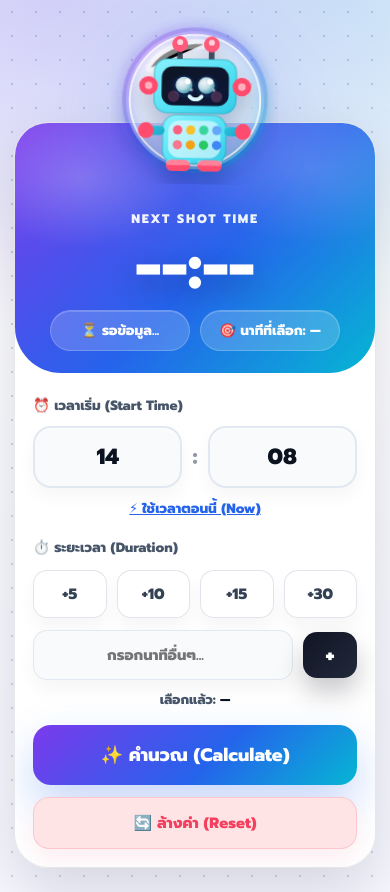
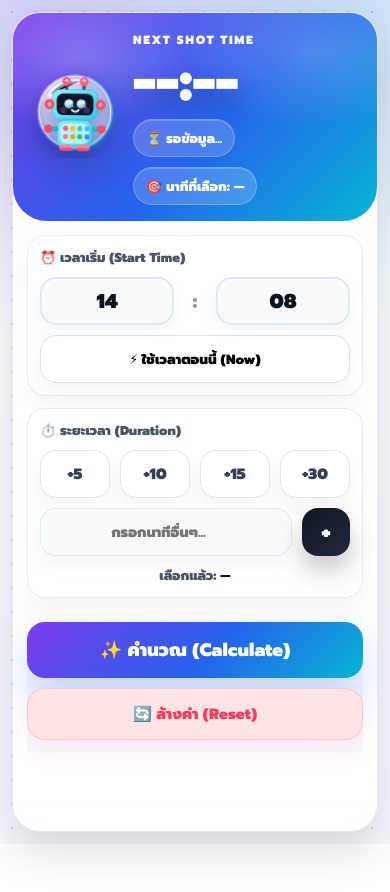
Before and after one commit to gbright2021-bot/ivp-timer, a plain HTML site: page index.html in a window 390 px wide. After the commit the page ends 844 px from the top, so only its background shows below. Drawn offline with Linux system fonts and the light colour scheme.

Commit message:
Update mobile layout

```diff
--- a/index.html
+++ b/index.html
@@ -1,25 +1,23 @@
 <!DOCTYPE html>
 <html lang="th">
 <head>
-  <meta charset="UTF-8">
-  <meta name="viewport" content="width=device-width, initial-scale=1.0, maximum-scale=1.0, user-scalable=no">
+  <meta charset="UTF-8" />
+  <meta name="viewport" content="width=device-width, initial-scale=1.0, maximum-scale=1.0, user-scalable=no" />
   <title>Super Cute AI Next Shot</title>
 
-  <link href="https://fonts.googleapis.com/css2?family=Prompt:wght@300;400;600;800&display=swap" rel="stylesheet">
+  <link href="https://fonts.googleapis.com/css2?family=Prompt:wght@300;400;600;800;900&display=swap" rel="stylesheet" />
 
   <style>
     :root{
-      /* Premium Aurora (Violet → Royal Blue → Cyan) */
       --grad: linear-gradient(135deg, #7C3AED 0%, #2563EB 55%, #06B6D4 100%);
-
       --bg: #F6F7FF;
-      --card: rgba(255,255,255,.88);
+      --card: rgba(255,255,255,.90);
 
       --text: #0B1220;
       --muted: #475569;
       --line: rgba(15, 23, 42, .10);
 
-      --chip: rgba(255,255,255,.90);
+      --chip: rgba(255,255,255,.92);
       --chip-line: rgba(148,163,184,.28);
 
       --blue: #2563EB;
@@ -27,20 +25,33 @@
       --danger-bg: #FFE4E6;
       --danger: #F43F5E;
 
-      --shadow: 0 22px 60px rgba(2,6,23,.14);
-      --r1: 34px;
+      --shadow: 0 18px 44px rgba(2,6,23,.14);
+      --r1: 28px;
       --focus: 0 0 0 4px rgba(37,99,235,.18);
+
+      --safe-b: env(safe-area-inset-bottom, 0px);
+      --safe-t: env(safe-area-inset-top, 0px);
+      --app-pad: 12px;
+
+      /* one-thumb target sizes */
+      --tap: 48px;
     }
 
-    *{ box-sizing:border-box; font-family:'Prompt', system-ui, -apple-system, "Segoe UI", Tahoma, Arial, sans-serif; -webkit-tap-highlight-color:transparent; }
+    *{
+      box-sizing:border-box;
+      font-family:'Prompt', system-ui, -apple-system, "Segoe UI", Tahoma, Arial, sans-serif;
+      -webkit-tap-highlight-color:transparent;
+    }
+
+    html, body{ height:100%; }
 
     body{
       margin:0;
-      min-height:100vh;
-      padding: 18px 14px calc(24px + env(safe-area-inset-bottom));
+      height: 100dvh;
+      padding: calc(var(--app-pad) + var(--safe-t)) var(--app-pad) calc(var(--app-pad) + var(--safe-b));
       display:flex;
       justify-content:center;
-      align-items:flex-start;
+      align-items:stretch;
 
       background:
         radial-gradient(900px 540px at 12% 0%, rgba(124,58,237,.22), transparent 62%),
@@ -48,55 +59,44 @@
         radial-gradient(#CBD5E1 1.1px, transparent 1.1px),
         linear-gradient(180deg, #FFFFFF, var(--bg));
       background-size: auto, auto, 24px 24px, auto;
+      overscroll-behavior: none;
     }
 
-    .container{
+    .app{
       width:100%;
-      max-width: 390px;
+      max-width: 430px;
+      height: 100%;
       display:flex;
       flex-direction:column;
-      align-items:center;
-      gap: 12px;
-      margin-top: 6px;
     }
 
-    .avatar-box{
-      width: 168px;
-      height: 168px;
-      margin-bottom: -82px;
-      z-index: 10;
-      position: relative;
-      animation: float 3.2s ease-in-out infinite;
-      filter: drop-shadow(0 20px 34px rgba(37,99,235,.20));
-    }
-    @keyframes float{
-      0% { transform: translateY(0px) rotate(0deg); }
-      50%{ transform: translateY(-8px) rotate(1.1deg); }
-      100%{ transform: translateY(0px) rotate(0deg); }
-    }
-    @media (prefers-reduced-motion: reduce){
-      .avatar-box{ animation:none; }
-    }
-
+    /* Full-screen card */
     .card{
-      width:100%;
+      flex:1;
+      min-height:0;
       border-radius: var(--r1);
       overflow:hidden;
       background: var(--card);
       border:1px solid var(--line);
       box-shadow: var(--shadow);
       backdrop-filter: blur(12px);
+      display:flex;
+      flex-direction:column;
+      position:relative;
     }
 
-    .header-display{
+    /* Header (fixed area) */
+    .header{
+      position:relative;
       background: var(--grad);
-      color: #fff;
-      text-align:center;
-      padding: 86px 18px 22px;
-      border-radius: 0 0 46px 46px;
-      position:relative;
+      color:#fff;
+      padding: 18px 16px 16px;
+      padding-top: 18px;
+      border-radius: 0 0 34px 34px;
+      overflow:hidden;
+      flex: 0 0 auto;
     }
-    .header-display::after{
+    .header::after{
       content:"";
       position:absolute; inset:0;
       background:
@@ -106,33 +106,53 @@
       pointer-events:none;
     }
 
-    .title{
+    .hero{
       position:relative;
       z-index:1;
-      font-size: 12.5px;
-      letter-spacing: 1.8px;
+      display:grid;
+      grid-template-columns: 92px 1fr;
+      gap: 12px;
+      align-items:center;
+    }
+
+    .avatar-box{
+      width: 92px;
+      height: 92px;
+      display:grid;
+      place-items:center;
+      filter: drop-shadow(0 14px 22px rgba(0,0,0,.20));
+      animation: float 3.2s ease-in-out infinite;
+    }
+    @keyframes float{
+      0% { transform: translateY(0px) rotate(0deg); }
+      50%{ transform: translateY(-6px) rotate(0.9deg); }
+      100%{ transform: translateY(0px) rotate(0deg); }
+    }
+    @media (prefers-reduced-motion: reduce){
+      .avatar-box{ animation:none; }
+    }
+
+    .title{
+      font-size: 12px;
+      letter-spacing: 1.6px;
       opacity: .95;
       font-weight: 900;
       text-transform: uppercase;
+      margin-bottom: 6px;
     }
 
     .result-time{
-      position:relative;
-      z-index:1;
-      font-size: 64px;
+      font-size: 56px;
       font-weight: 900;
       line-height: 1;
-      margin: 8px 0 10px;
-      text-shadow: 0 10px 28px rgba(0,0,0,.25);
+      margin: 2px 0 8px;
+      text-shadow: 0 10px 24px rgba(0,0,0,.25);
       font-variant-numeric: tabular-nums;
     }
 
     .pill-row{
-      position:relative;
-      z-index:1;
       display:flex;
       gap:10px;
-      justify-content:center;
       flex-wrap:wrap;
     }
 
@@ -141,15 +161,16 @@
       align-items:center;
       justify-content:center;
       gap:8px;
-      min-width: 140px;
-      padding: 9px 16px;
+      min-height: 38px;
+      padding: 8px 12px;
       border-radius: 999px;
       background: rgba(255,255,255,.18);
-      border: 1px solid rgba(255,255,255,.20);
+      border: 1px solid rgba(255,255,255,.22);
       backdrop-filter: blur(12px);
       font-weight: 900;
-      font-size: 13.5px;
+      font-size: 13px;
       box-shadow: inset 0 1px 0 rgba(255,255,255,.18);
+      white-space: nowrap;
     }
 
     .blink{
@@ -160,12 +181,28 @@
     }
     @keyframes blinker{ 50%{ opacity:.72; } }
 
-    .controls{ padding: 22px 18px 18px; }
+    /* Controls scroll area */
+    .controls{
+      flex:1;
+      min-height:0;
+      overflow:auto;
+      -webkit-overflow-scrolling: touch;
+      padding: 14px 14px 0;
+    }
+
+    .section{
+      background: rgba(255,255,255,.65);
+      border: 1px solid rgba(15,23,42,.08);
+      border-radius: 18px;
+      padding: 12px;
+      box-shadow: 0 10px 18px rgba(2,6,23,.03);
+      margin-bottom: 12px;
+    }
 
     .label{
-      font-size: 13.5px;
+      font-size: 13px;
       color: var(--muted);
-      margin-bottom: 10px;
+      margin: 0 0 10px;
       font-weight: 900;
       display:flex;
       align-items:center;
@@ -173,25 +210,25 @@
     }
 
     .time-picker-row{
-      display:flex;
+      display:grid;
+      grid-template-columns: 1fr 22px 1fr;
+      gap: 10px;
       align-items:center;
-      justify-content:space-between;
-      gap: 10px;
-      margin-bottom: 8px;
     }
 
-    .select-wrapper{ flex:1; position:relative; }
+    .select-wrapper{ position:relative; }
 
     select{
       width:100%;
-      padding: 14px 12px;
-      font-size: 22px;
+      height: var(--tap);
+      padding: 0 12px;
+      font-size: 20px;
       font-weight: 900;
       text-align:center;
       color: var(--text);
       background: rgba(248,250,252,.96);
       border: 2px solid rgba(226,232,240,.98);
-      border-radius: 18px;
+      border-radius: 16px;
       outline:none;
       appearance:none;
       -webkit-appearance:none;
@@ -206,36 +243,43 @@
     }
 
     .colon{
-      font-size: 22px;
+      font-size: 20px;
       font-weight: 900;
       color: rgba(71,85,105,.60);
-      margin-top: -2px;
+      text-align:center;
     }
 
-    .link-now{
-      text-align:center;
+    .now-row{
+      display:flex;
+      gap:10px;
       margin-top: 10px;
-      color: var(--blue);
-      font-size: 13.5px;
+    }
+
+    .btn-now{
+      flex:1;
+      height: var(--tap);
+      border-radius: 16px;
+      border: 1px solid rgba(148,163,184,.30);
+      background: rgba(255,255,255,.85);
       font-weight: 900;
-      text-decoration: underline;
       cursor:pointer;
-      user-select:none;
+      box-shadow: 0 10px 18px rgba(2,6,23,.04);
+      transition: transform .08s ease;
     }
+    .btn-now:active{ transform: scale(.99); }
 
     .grid-minutes{
       display:grid;
       grid-template-columns: repeat(4, 1fr);
       gap: 10px;
-      margin-top: 12px;
     }
 
     .btn-min{
+      height: var(--tap);
       background: var(--chip);
       border: 1px solid var(--chip-line);
       color: #334155;
-      padding: 12px 0;
-      border-radius: 14px;
+      border-radius: 16px;
       font-size: 15px;
       font-weight: 900;
       cursor:pointer;
@@ -249,24 +293,25 @@
       color:#fff;
       border-color: rgba(37,99,235,.50);
       box-shadow: 0 18px 30px rgba(37,99,235,.22);
-      transform: translateY(-2px);
+      transform: translateY(-1px);
     }
 
     .action-row{
-      display:flex;
+      display:grid;
+      grid-template-columns: 1fr var(--tap);
       gap:10px;
-      margin-top: 12px;
+      margin-top: 10px;
       align-items:center;
     }
 
     .input-custom{
-      flex:1;
-      padding: 13px 12px;
-      border-radius: 14px;
+      height: var(--tap);
+      padding: 0 12px;
+      border-radius: 16px;
       border: 1px solid rgba(226,232,240,.98);
       background: rgba(248,250,252,.96);
       text-align:center;
-      font-size: 14.5px;
+      font-size: 14px;
       font-weight: 900;
       outline:none;
       transition:.18s ease;
@@ -279,10 +324,10 @@
     }
 
     .btn-add{
-      width: 54px;
-      height: 46px;
+      width: var(--tap);
+      height: var(--tap);
       border:none;
-      border-radius: 14px;
+      border-radius: 16px;
       cursor:pointer;
       font-size: 22px;
       font-weight: 900;
@@ -302,17 +347,25 @@
     }
     .selected-line b{ color: var(--text); }
 
+    /* One-thumb sticky actions */
+    .sticky-actions{
+      position: sticky;
+      bottom: 0;
+      padding: 12px 0 calc(12px + var(--safe-b));
+      background: linear-gradient(180deg, rgba(246,247,255,0) 0%, rgba(246,247,255,.88) 28%, rgba(246,247,255,.96) 100%);
+      backdrop-filter: blur(10px);
+    }
+
     .btn-calc{
       width:100%;
+      height: 56px;
       background: var(--grad);
       color:#fff;
       border:none;
-      padding: 16px;
       border-radius: 18px;
       font-size: 18px;
       font-weight: 900;
       cursor:pointer;
-      margin-top: 16px;
       box-shadow: 0 20px 44px rgba(37,99,235,.26);
       transition: transform .08s ease;
       display:flex;
@@ -320,16 +373,16 @@
       align-items:center;
       gap:10px;
     }
-    .btn-calc:active{ transform: scale(.98); }
+    .btn-calc:active{ transform: scale(.99); }
 
     .btn-reset{
       width:100%;
-      margin-top: 12px;
-      padding: 14px;
+      margin-top: 10px;
+      height: 52px;
       background: var(--danger-bg);
       color: var(--danger);
       border: 1px solid rgba(244,63,94,.18);
-      border-radius: 16px;
+      border-radius: 18px;
       font-size: 15px;
       font-weight: 900;
       cursor:pointer;
@@ -339,31 +392,39 @@
       gap:8px;
       box-shadow: 0 12px 22px rgba(244,63,94,.08);
     }
+
+    /* Small phones */
+    @media (max-height: 700px){
+      .result-time{ font-size: 50px; }
+      .hero{ grid-template-columns: 82px 1fr; }
+      .avatar-box{ width:82px; height:82px; }
+    }
   </style>
 </head>
 
 <body>
-  <div class="container">
+  <div class="app">
+    <div class="card">
 
+      <div class="header">
+        <div class="hero">
           <div class="avatar-box" aria-hidden="true">
-      <svg viewBox="0 0 180 180" width="168" height="168" xmlns="http://www.w3.org/2000/svg">
+            <!-- SVG kept as-is (scaled) -->
+            <svg viewBox="0 0 180 180" width="92" height="92" xmlns="http://www.w3.org/2000/svg">
               <defs>
                 <radialGradient id="bubbleFill" cx="30%" cy="25%" r="80%">
                   <stop offset="0%" stop-color="#FFFFFF" stop-opacity="0.95"/>
                   <stop offset="45%" stop-color="#EAF2FF" stop-opacity="0.70"/>
                   <stop offset="100%" stop-color="#D9F2FF" stop-opacity="0.55"/>
                 </radialGradient>
-
                 <linearGradient id="ringGrad" x1="20%" y1="10%" x2="90%" y2="90%">
                   <stop offset="0%" stop-color="#7C3AED" stop-opacity="0.55"/>
                   <stop offset="55%" stop-color="#2563EB" stop-opacity="0.55"/>
                   <stop offset="100%" stop-color="#06B6D4" stop-opacity="0.55"/>
                 </linearGradient>
-
                 <filter id="softShadow" x="-25%" y="-25%" width="150%" height="150%">
                   <feDropShadow dx="0" dy="10" stdDeviation="10" flood-color="#0F172A" flood-opacity="0.18"/>
                 </filter>
-
                 <filter id="glow" x="-40%" y="-40%" width="180%" height="180%">
                   <feGaussianBlur stdDeviation="6" result="b"/>
                   <feMerge>
@@ -371,23 +432,19 @@
                     <feMergeNode in="SourceGraphic"/>
                   </feMerge>
                 </filter>
-
                 <linearGradient id="robotAqua" x1="0%" y1="0%" x2="100%" y2="100%">
                   <stop offset="0%" stop-color="#8AF2FF"/>
                   <stop offset="60%" stop-color="#4FE0F3"/>
                   <stop offset="100%" stop-color="#31C9E7"/>
                 </linearGradient>
-
                 <linearGradient id="robotAquaDark" x1="0%" y1="0%" x2="100%" y2="100%">
                   <stop offset="0%" stop-color="#2AC3E1"/>
                   <stop offset="100%" stop-color="#1BA9C6"/>
                 </linearGradient>
-
                 <linearGradient id="screenGrad" x1="0%" y1="0%" x2="100%" y2="100%">
                   <stop offset="0%" stop-color="#0B1225"/>
                   <stop offset="100%" stop-color="#101A35"/>
                 </linearGradient>
-
                 <radialGradient id="eyeGlow" cx="35%" cy="35%" r="70%">
                   <stop offset="0%" stop-color="#FFFFFF" stop-opacity="0.95"/>
                   <stop offset="55%" stop-color="#D9FBFF" stop-opacity="0.85"/>
@@ -466,8 +523,7 @@
             </svg>
           </div>
 
-    <div class="card">
-      <div class="header-display">
+          <div>
             <div class="title">NEXT SHOT TIME</div>
             <div class="result-time" id="resultDisplay">--:--</div>
             <div class="pill-row">
@@ -475,8 +531,11 @@
               <div class="pill" id="selectedBadge">🎯 นาทีที่เลือก: —</div>
             </div>
           </div>
+        </div>
+      </div>
 
       <div class="controls">
+        <div class="section">
           <label class="label">⏰ เวลาเริ่ม (Start Time)</label>
 
           <div class="time-picker-row">
@@ -489,31 +548,36 @@
             </div>
           </div>
 
-        <div class="link-now" onclick="setCurrentTime()">⚡ ใช้เวลาตอนนี้ (Now)</div>
+          <div class="now-row">
+            <button class="btn-now" type="button" onclick="setCurrentTime(true)">⚡ ใช้เวลาตอนนี้ (Now)</button>
+          </div>
+        </div>
 
-        <div style="margin-top:18px;">
+        <div class="section">
           <label class="label">⏱️ ระยะเวลา (Duration)</label>
 
           <div class="grid-minutes">
-            <button class="btn-min" onclick="selectMinute(5, this)">+5</button>
-            <button class="btn-min" onclick="selectMinute(10, this)">+10</button>
-            <button class="btn-min" onclick="selectMinute(15, this)">+15</button>
-            <button class="btn-min" onclick="selectMinute(30, this)">+30</button>
+            <button class="btn-min" type="button" onclick="selectMinute(5, this)">+5</button>
+            <button class="btn-min" type="button" onclick="selectMinute(10, this)">+10</button>
+            <button class="btn-min" type="button" onclick="selectMinute(15, this)">+15</button>
+            <button class="btn-min" type="button" onclick="selectMinute(30, this)">+30</button>
           </div>
 
           <div class="action-row">
-            <input type="number" id="customMinInput" class="input-custom" placeholder="กรอกนาทีอื่นๆ..." min="0" step="1">
-            <button class="btn-add" onclick="useCustomMinute()">+</button>
+            <input type="number" id="customMinInput" class="input-custom" placeholder="กรอกนาทีอื่นๆ..." min="0" step="1" inputmode="numeric" />
+            <button class="btn-add" type="button" onclick="useCustomMinute()">+</button>
           </div>
 
           <div class="selected-line" id="selectedLine">เลือกแล้ว: <b>—</b></div>
         </div>
 
-        <button class="btn-calc" onclick="calculate()">✨ คำนวณ (Calculate)</button>
-        <button class="btn-reset" onclick="resetAll()">🔄 ล้างค่า (Reset)</button>
+        <div class="sticky-actions">
+          <button class="btn-calc" type="button" onclick="calculate()">✨ คำนวณ (Calculate)</button>
+          <button class="btn-reset" type="button" onclick="resetAll()">🔄 ล้างค่า (Reset)</button>
         </div>
       </div>
 
+    </div>
   </div>
 
   <script>
@@ -538,7 +602,7 @@
         mSelect.appendChild(opt);
       }
 
-      setCurrentTime();
+      setCurrentTime(false);
       updateSelectedUI();
     };
 
@@ -548,10 +612,15 @@
       document.getElementById('selectedLine').innerHTML = `เลือกแล้ว: <b>${text}</b>`;
     }
 
-    function setCurrentTime() {
+    function setCurrentTime(resetCountdown) {
       const now = new Date();
       document.getElementById('hourSelect').value = now.getHours();
       document.getElementById('minuteSelect').value = now.getMinutes();
+
+      if (resetCountdown === true) {
+        // only refresh picks; do not force reset state unless user wants
+        // keep selectedMinutes as-is for one-thumb workflow
+      }
     }
 
     function selectMinute(min, btn) {
@@ -566,7 +635,10 @@
       const val = document.getElementById('customMinInput').value;
       if (val !== '') {
         const n = parseInt(val, 10);
-        if (!Number.isFinite(n) || n < 0) { alert("⚠️ กรุณากรอกนาทีเป็นตัวเลข ≥ 0"); return; }
+        if (!Number.isFinite(n) || n < 0) {
+          alert("⚠️ กรุณากรอกนาทีเป็นตัวเลข ≥ 0");
+          return;
+        }
         selectedMinutes = n;
         document.querySelectorAll('.btn-min').forEach(b => b.classList.remove('active'));
         updateSelectedUI();
@@ -605,31 +677,51 @@
       countdownInterval = setInterval(updateTimer, 1000);
     }
 
+    function isSameDay(d1, d2) {
+      return d1.getFullYear() === d2.getFullYear()
+        && d1.getMonth() === d2.getMonth()
+        && d1.getDate() === d2.getDate();
+    }
+
     function calculate() {
       const hVal = parseInt(document.getElementById('hourSelect').value, 10);
       const mVal = parseInt(document.getElementById('minuteSelect').value, 10);
 
-      if (selectedMinutes === 0) { alert("⚠️ กรุณาเลือกนาทีที่จะบวกเพิ่ม"); return; }
+      if (selectedMinutes === 0) {
+        alert("⚠️ กรุณาเลือกนาทีที่จะบวกเพิ่ม");
+        return;
+      }
 
-      const date = new Date();
-      date.setHours(hVal);
-      date.setMinutes(mVal);
-      date.setSeconds(0);
+      const base = new Date();
+      base.setHours(hVal);
+      base.setMinutes(mVal);
+      base.setSeconds(0);
+      base.setMilliseconds(0);
 
-      date.setMinutes(date.getMinutes() + selectedMinutes);
+      const target = new Date(base.getTime());
+      target.setMinutes(target.getMinutes() + selectedMinutes);
 
-      const nextH = String(date.getHours()).padStart(2, '0');
-      const nextM = String(date.getMinutes()).padStart(2, '0');
+      // Requirement: no cross-day
+      if (!isSameDay(base, target)) {
+        const badge = document.getElementById('countdownBadge');
+        badge.classList.remove('blink');
+        badge.innerText = "⚠️ เกิน 24:00 (ห้ามข้ามวัน)";
+        alert("⚠️ เวลาที่คำนวณได้ข้ามวัน (เกิน 24:00)\nกรุณาเลือกเวลาเริ่มให้เร็วขึ้น หรือ ลดจำนวนนาที");
+        return;
+      }
+
+      const nextH = String(target.getHours()).padStart(2, '0');
+      const nextM = String(target.getMinutes()).padStart(2, '0');
 
       document.getElementById('resultDisplay').innerText = `${nextH}:${nextM}`;
-      startCountdown(date);
+      startCountdown(target);
     }
 
     function resetAll() {
       if (countdownInterval) clearInterval(countdownInterval);
       selectedMinutes = 0;
 
-      setCurrentTime();
+      setCurrentTime(false);
       updateSelectedUI();
 
       document.getElementById('resultDisplay').innerText = '--:--';
```
Lines whose indentation alone changed are shown as unchanged.
